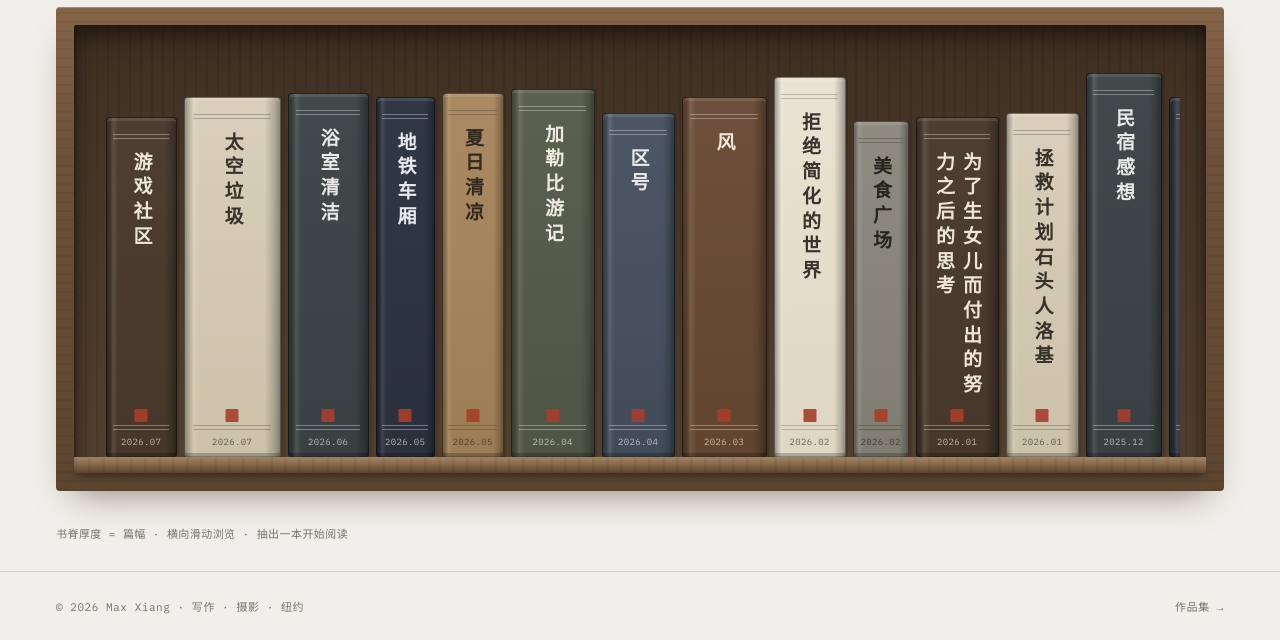
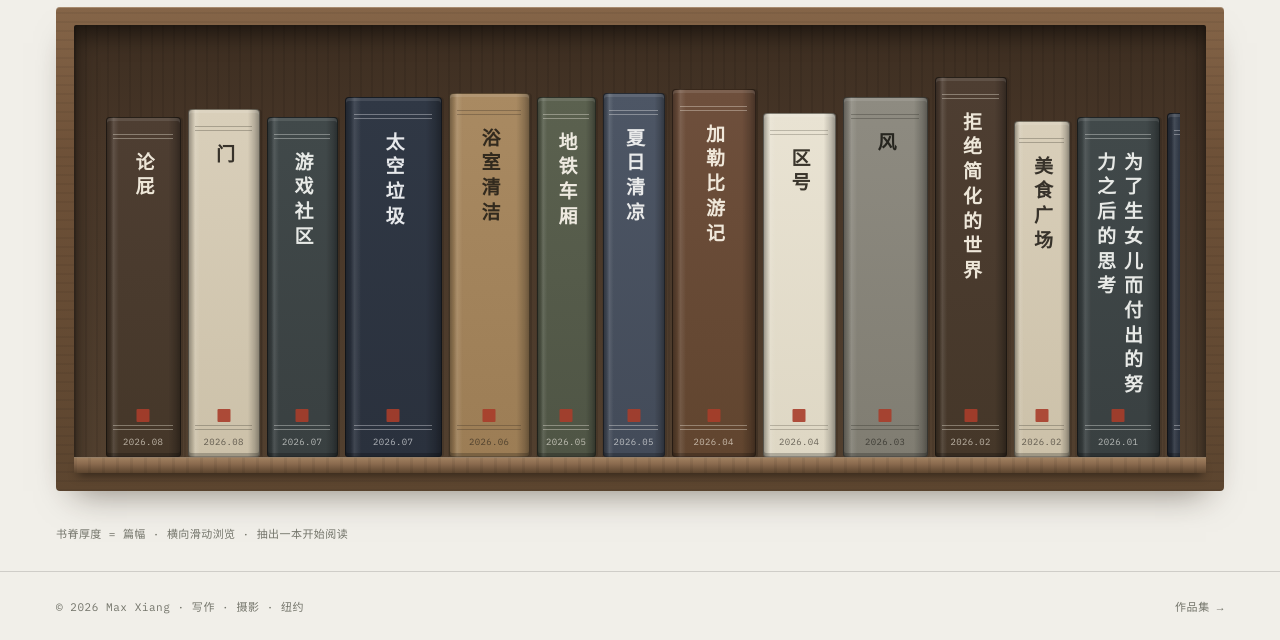
Before and after one commit to SpaceCowboy0707/spacecowboy0707.github.io, a plain HTML site: page blog/index.html in a window 1280 px wide. Shown: the part 186-826 px from the top of the page. Drawn offline with Linux system fonts and the light colour scheme.

Commit message:
Add new blog posts about fart and doors

```diff
--- a/blog/index.html
+++ b/blog/index.html
@@ -521,6 +521,27 @@ window.SITE = {
 };
 
 window.POSTS = [
+  {
+    slug: "fart",
+    title: "论屁",
+    date: "2026.08",
+    zh: `放屁是一项非常解压的运动。不像尿那样稀稀拉拉难以收拾，也不像屎那样手感奇怪气味难闻，屁就是气体，出来以后很快就随风而去了。更近一步地说，它是唯一一种匿名的排泄物，唯一一件你在满员电梯里偷偷放了一个静音的恶臭屁，整个电梯的人都只能面面相觑找凶手的排泄行为。这就是屁相对于其他排泄行为真正独特的地方：它允许行为者脱离行为结果。拉屎不行。你很难在电梯中央拉一坨然后一脸震惊地问：“谁拉的？”所以很少有人会随地小便和满街拉屎，但是每个人都会偷偷放屁。
+我并不反对偷偷这个动作，不是因为屁低俗，而是因为这是对别人鼻腔最基本的尊重，所以在这里我只讨论屁本身。
+屁非常神奇，人人都会，声音还不可预测。有些更加极端的情况，后果也不可预测。当你小心翼翼的一边放松括约肌一边偷偷开小门让它出去的时候，它会大声尖叫吸引所有人的注意。但是当你用尽全力想挤出一声炸雷的时候，却只有小小的一声叹息，就像将逝之人出的最后一口气。
+人类穿着白袍以为自己站在了食物链的最顶端，在给所有的生物都划定好一个阶级之时，一声闷屁就会像一个毛茸茸的狂野赤裸大汉冲进场内开始无差别的，粗暴地撕碎所有人的长袍。道貌岸然的伪君子们开始慌张地四散而逃，而那些早已压抑许久的人们便开始站在原地开始放各种声音，各种类型的屁。干屁，油屁，混合屁，雷霆大屁，涓涓小屁，超级无敌狂暴霸王龙百万伏特泥石流哥斯拉大屁。理想中的乌托邦不是大家穿白袍讨论真理，而是所有人终于不用憋着，不再互相假装自己没有肠道。
+希望在一个世界里，大家都可以肆无忌惮的放屁。最好是可以自由放屁，但不能强迫别人吸。`,
+  },
+   {
+    slug: "doors",
+    title: "门",
+    date: "2026.08",
+    zh: `我很喜欢门，它代表着一种中间状态。一堵墙是穿不过去的，一片平原也是畅通无阻的，但是一扇门伫立在那里，就在悄悄地告诉所有人：这里可以通行。
+可是通行是有条件的，门决定了谁能进入。我不知道另一面是什么样，我甚至不知道那个空间欢不欢迎我。门是我与另一边的空间唯一的通道，但是它关着，礼貌地邀请或者拒绝着我。当我把手放在把手上时，我就处于两个空间的中间，既不属于里面，也不属于外面。
+我最近的人生里有很多门。
+59st一下来的拐角处就有一扇冷漠的金属双开门。它镶嵌在一面瓷砖墙凹槽里，冷灰色沉默地注视着我。两边的瓷砖稀稀拉拉的掉下来不少，露出底下黑色的墙体。应该是把手的位置只是两片金属，很明显是需要推门而入的。但是它没有标识，没有电话，没有警告。它没有拒绝任何人，但是我感觉它在无言的蔑视着我。
+我曾经盯着queens plaza露天站台尽头的一扇门很久，发黄的金属，橙色的锈迹在门角上悄悄积累着。正中间大大地贴着它的编号：“132”，下面是它的紧急联系人电话，甚至还白天和夜晚各一个。把手已经无法复位，松松垮垮的吊在半途，但是上方有一个醒目的银锁。它和它的兄弟姐妹们一样，默默的站在城市里某一个角落，筛选着访客。
+可我甚至都不知道它后面有什么。`,
+  },
   {
     slug: "time-blackhole",
     title: "时间是黑洞",
```
